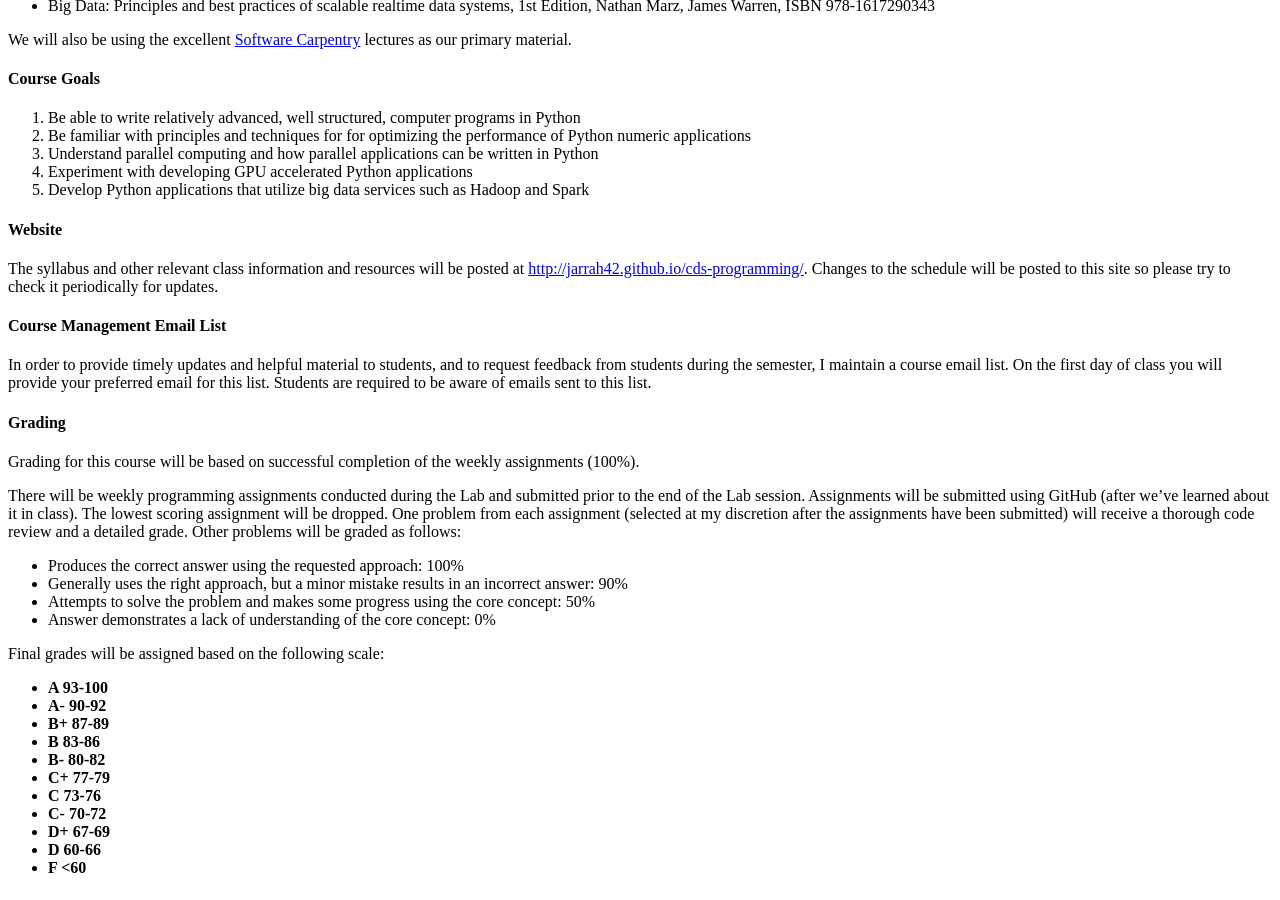
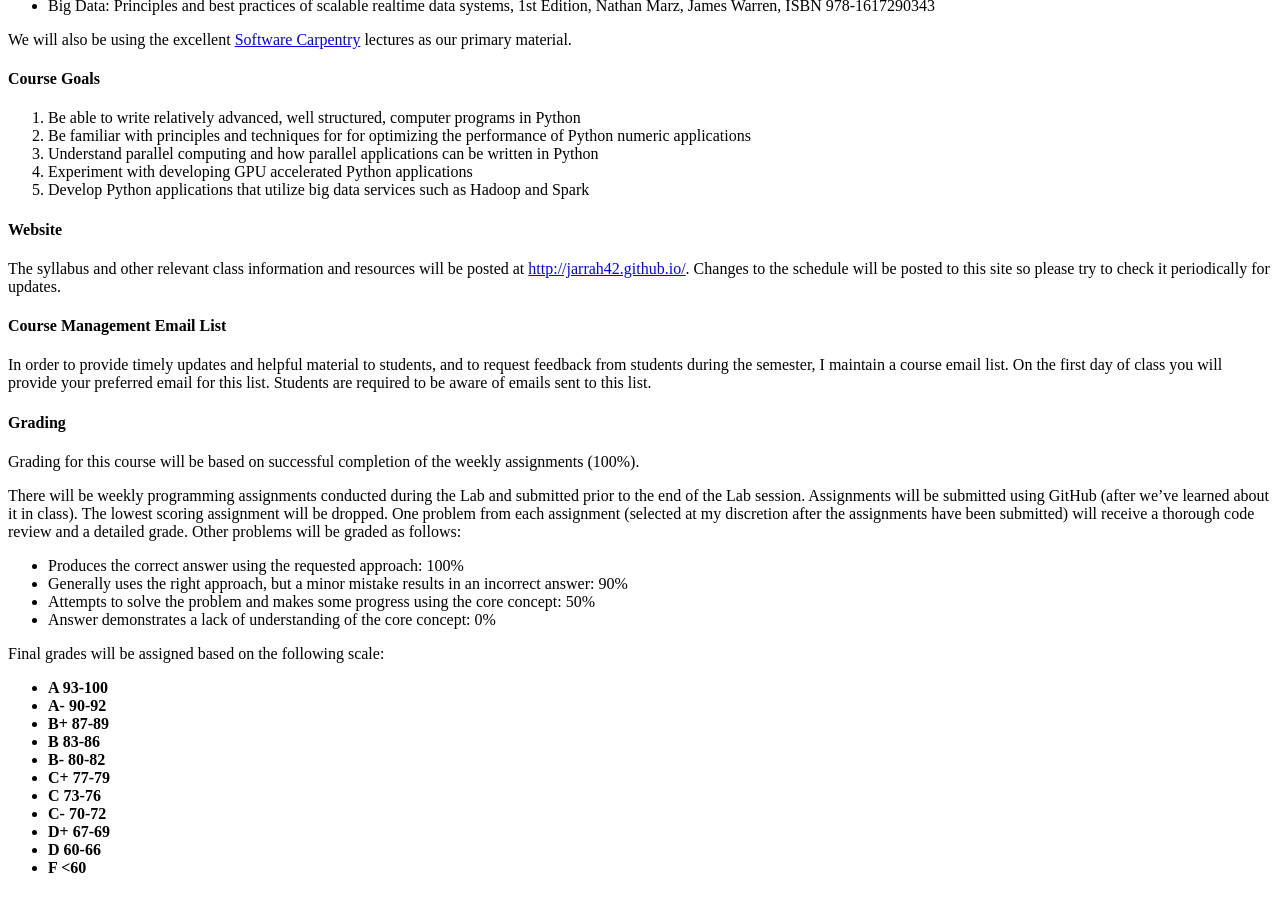
Before and after one commit to nyu-cds/courses, a Jekyll site: the page built from syllabus/advanced-syllabus.md, in a window 1280 px wide and 900 px high, scrolled down 770 px. Built offline with Jekyll 4.4.1, drawn with Linux system fonts in a browser that asks for light colours; some of the changed lines change nothing that is shown.

Commit message:
Update _config.yml

```diff
--- a/_config.yml
+++ b/_config.yml
@@ -9,7 +9,7 @@ permalink:        pretty
 title:            Programming for Data Science
 tagline:          'A Jekyll theme'
 description:      'Teaching data scientists the tools they need to use computers to do data science'
-url:              http://jarrah42.github.io/cds-programming/
+url:              http://jarrah42.github.io/
 baseurl:          /cds-programming
 
 author:
```
